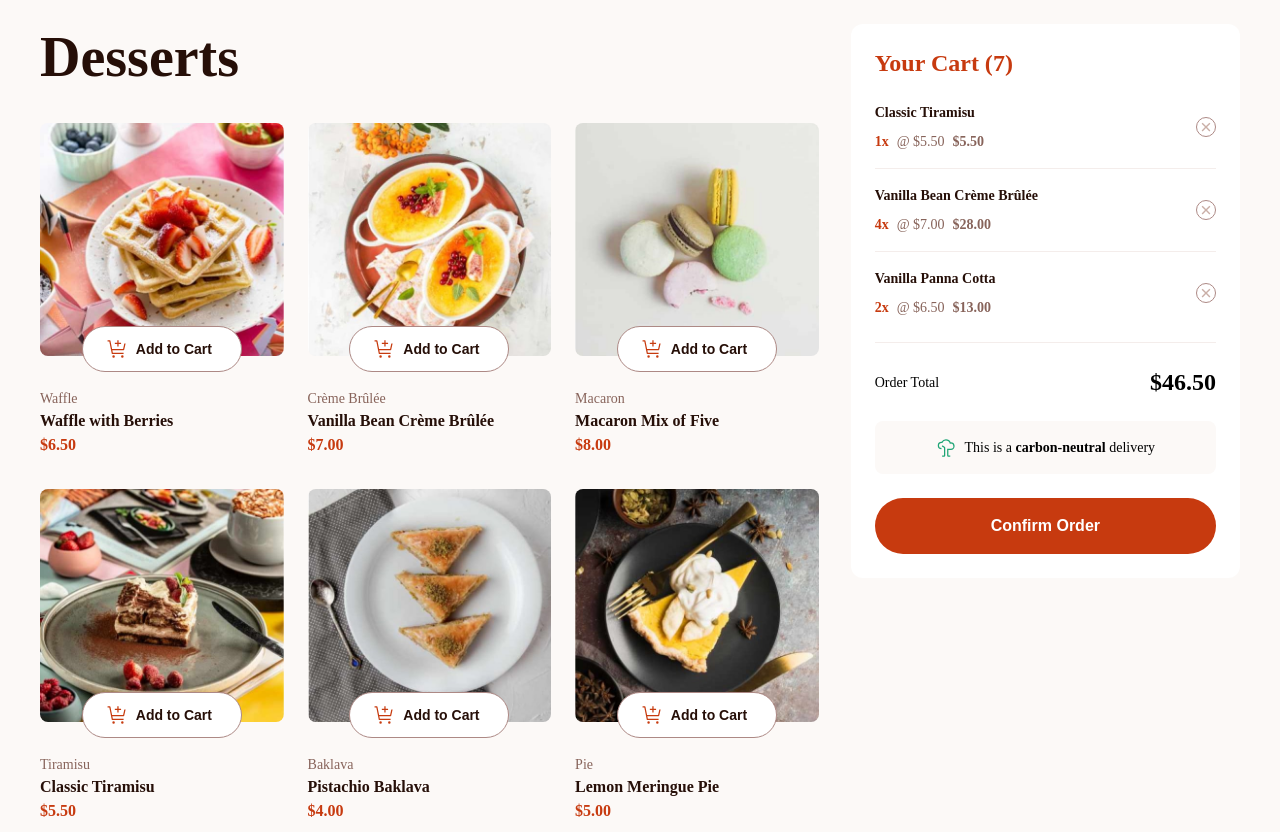
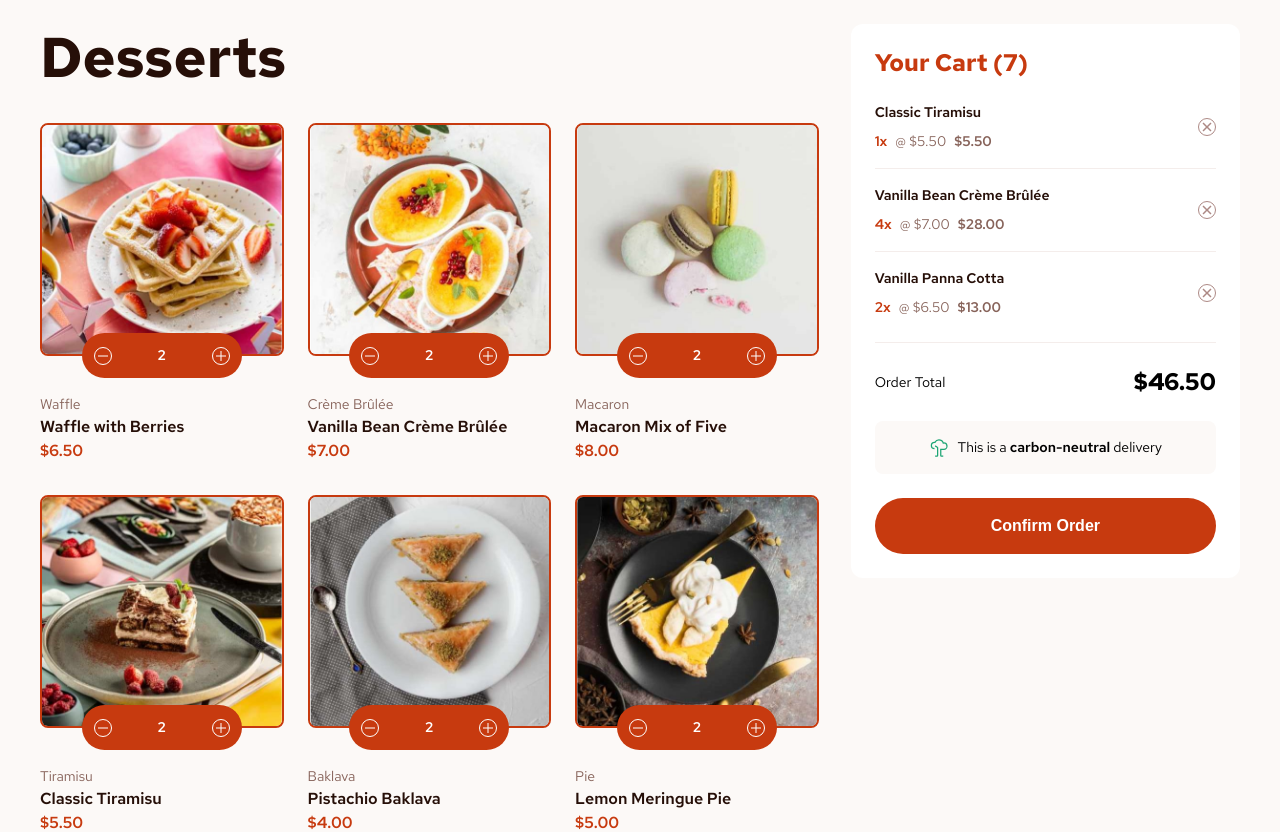
Before and after one commit to samuel-adu/product-list-with-cart, a React (Vite) app: page / in a window 1280 px wide. Shown: the top 832 px of the page. Built offline with nearby package versions, Linux system fonts and the light colour scheme.

Commit message:
add font and cart quantity button

```diff
--- a/index.html
+++ b/index.html
@@ -4,6 +4,12 @@
     <meta charset="UTF-8" />
     <link rel="icon" type="image/svg+xml" href="/vite.svg" />
     <meta name="viewport" content="width=device-width, initial-scale=1.0" />
+    <link rel="preconnect" href="https://fonts.googleapis.com" />
+    <link rel="preconnect" href="https://fonts.gstatic.com" crossorigin />
+    <link
+      href="https://fonts.googleapis.com/css2?family=Red+Hat+Text:wght@300..700&display=swap"
+      rel="stylesheet"
+    />
     <title>Product List With Cart</title>
   </head>
   <body>
--- a/package.json
+++ b/package.json
@@ -11,7 +11,8 @@
   },
   "dependencies": {
     "react": "^19.0.0",
-    "react-dom": "^19.0.0"
+    "react-dom": "^19.0.0",
+    "react-icons": "^5.5.0"
   },
   "devDependencies": {
     "@eslint/js": "^9.21.0",
--- a/src/App.css
+++ b/src/App.css
@@ -1,4 +1,14 @@
-img {
+body {
+  background-color: var(--rose-50);
+  font-family: var(--ff-primary);
+}
+
+ul {
+  list-style: none;
+}
+
+img,
+picture {
   max-width: 100%;
   display: block;
 }
@@ -24,21 +34,64 @@ img {
   margin-bottom: var(--spacing-300);
 }
 
+.text-preset-1 {
+  font-size: var(--text-xl);
+  line-height: 120%;
+  letter-spacing: 0;
+  font-weight: 700;
+}
+
+.text-preset-2 {
+  font-size: var(--text-lg);
+  line-height: 125%;
+  letter-spacing: 0;
+  font-weight: 700;
+}
+
+.text-preset-3 {
+  font-size: var(--text-base);
+  line-height: 150%;
+  letter-spacing: 0;
+  font-weight: 600;
+}
+
+.text-preset-4 {
+  font-size: var(--text-sm);
+  line-height: 150%;
+  letter-spacing: 0;
+  font-weight: 400;
+}
+
+.text-preset-4--bold {
+  font-size: var(--text-sm);
+  line-height: 150%;
+  letter-spacing: 0;
+  font-weight: 600;
+}
+
 .btn {
+  display: inline-block;
+  background: none;
   cursor: pointer;
   border: none;
+  line-height: 0;
 }
 
 .btn--primary {
   background-color: var(--red);
   color: var(--white);
   width: 100%;
-  padding: var(--spacing-200);
+  padding: var(--spacing-200) var(--spacing-300);
   border-radius: 999px;
   font-size: var(--text-base);
   line-height: 150%;
   letter-spacing: 0;
   font-weight: 600;
+  text-transform: capitalize;
+}
+
+.btn--primary:hover {
+  background-color: var(--rose-500);
 }
 
 .btn-add-to-cart {
@@ -48,16 +101,11 @@ img {
   border: 1px solid var(--rose-400);
   background-color: var(--white);
   color: var(--rose-900);
-  font-weight: bold;
+  font-weight: var(--fw-semi-bold);
   display: inline-flex;
   align-items: center;
   gap: var(--spacing-100);
   white-space: nowrap;
-  position: absolute;
-  bottom: 0;
-  left: 50%;
-  transform: translateX(-50%);
-  width: 160px;
 }
 
 .btn-add-to-cart:hover {
@@ -67,6 +115,50 @@ img {
 
 .btn-add-to-cart:active {
   background-color: var(--red);
+  color: var(--white);
+}
+
+.btn-remove-item {
+  color: var(--rose-400);
+  font-size: var(--text-base);
+  font-weight: var(--fw-bold);
+  border-radius: 50%;
+  color: var(--rose-400);
+  border: 1.5px solid var(--rose-400);
+}
+
+.btn-remove-item:hover {
+  color: var(--rose-900);
+  border-color: var(--rose-900);
+}
+
+.added-item-quantity {
+  display: flex;
+  align-items: center;
+  justify-content: space-between;
+  background-color: var(--red);
+  padding: var(--spacing-150);
+  border-radius: 999px;
+}
+
+.btn-quantity {
+  color: var(--white);
+  font-size: var(--text-base);
+  border: 1.5px solid var(--white);
+  border-radius: 50%;
+  font-weight: var(--fw-semi-bold);
+}
+
+.btn-quantity:hover {
+  background-color: var(--white);
+  color: var(--red);
+}
+
+.cart-item-quantity {
+  font-size: var(--text-sm);
+  line-height: 150%;
+  letter-spacing: 0;
+  font-weight: var(--fw-semi-bold);
   color: var(--white);
 }
 
--- a/src/components/Cart/Cart.css
+++ b/src/components/Cart/Cart.css
@@ -37,14 +37,6 @@
   gap: var(--spacing-100);
 }
 
-.cart-item__btn {
-  border-radius: 50%;
-  color: var(--rose-400);
-  border: 1px solid var(--rose-400);
-  background-color: var(--white);
-  padding: 0.25rem;
-}
-
 .cart-item__name {
   color: var(--rose-900);
   margin-bottom: var(--spacing-100);
--- a/src/components/Cart/CartItem.tsx
+++ b/src/components/Cart/CartItem.tsx
@@ -1,4 +1,4 @@
-import removeIcon from '/src/assets/images/icon-remove-item.svg';
+import { IoCloseSharp } from 'react-icons/io5';
 
 interface CartItemProps {
   name: string;
@@ -24,7 +24,7 @@ function CartItem({ name, price, quantity }: CartItemProps) {
         </div>
       </div>
       <button className="btn btn-remove-item cart-item__btn">
-        <img src={removeIcon} alt="" />
+        <IoCloseSharp />
       </button>
     </div>
   );
--- a/src/components/Modal/Modal.css
+++ b/src/components/Modal/Modal.css
@@ -70,7 +70,7 @@
   white-space: nowrap;
   overflow: hidden;
   text-overflow: ellipsis;
-  width: 20ch;
+  width: 16ch;
   margin-bottom: var(--spacing-50);
 }
 
--- a/src/components/Modal/Modal.tsx
+++ b/src/components/Modal/Modal.tsx
@@ -34,7 +34,9 @@ function Modal({ confirmedItems }: ModalProps) {
 
       <div className="modal__body">
         <ul className="modal__list">
-          {confirmedItems.map((item, index) => (
+          {confirmedItems.map((item, index) => {
+            const amount = item.price * item.quantity;
+            return (
               <Fragment key={item.name}>
                 <li>
                   <div className="confirmed-item">
@@ -56,16 +58,15 @@ function Modal({ confirmedItems }: ModalProps) {
                       </div>
                     </div>
 
-                  <p className="confirmed__amount">
-                    {item.price * item.quantity}
-                  </p>
+                    <p className="confirmed__amount">${amount.toFixed(2)}</p>
                   </div>
                 </li>
                 {index < confirmedItems.length - 1 && (
                   <div className="separator separator--sm"></div>
                 )}
               </Fragment>
-          ))}
+            );
+          })}
         </ul>
 
         <div className="separator separator--lg"></div>
--- a/src/components/ProductList/ProductCard.tsx
+++ b/src/components/ProductList/ProductCard.tsx
@@ -1,4 +1,6 @@
 import cartIcon from '/src/assets/images/icon-add-to-cart.svg';
+import { IoRemoveSharp } from 'react-icons/io5';
+import { IoAddSharp } from 'react-icons/io5';
 
 function ProductCard({
   desktopImage,
@@ -7,6 +9,8 @@ function ProductCard({
   name,
   category,
   price,
+  isInCart,
+  quantity,
 }: {
   desktopImage: string;
   tabletImage: string;
@@ -14,31 +18,42 @@ function ProductCard({
   name: string;
   category: string;
   price: number;
+  isInCart: boolean;
+  quantity: number;
 }) {
   return (
     <div className="product__card">
       <div className="product__preview">
         <picture>
-          <source
-            media="(min-width: 1024px)"
-            srcSet={desktopImage}
-            className="product__image"
-          />
-          <source
-            media="(min-width: 640px)"
-            srcSet={tabletImage}
-            className="product__image"
-          />
+          <source media="(min-width: 1024px)" srcSet={desktopImage} />
+          <source media="(min-width: 640px)" srcSet={tabletImage} />
           <img
             src={mobileImage}
             alt="product image"
-            className="product__image"
+            className={`product__image ${isInCart ? 'added' : ''}`}
           />
         </picture>
-        <button className="btn btn-add-to-cart">
-          <img src={cartIcon} alt="" className="btn__icon" />
-          Add to Cart
-        </button>
+
+        <div className="product-card__control">
+          {isInCart ? (
+            <div className="added-item-quantity">
+              <button className="btn btn-increment btn-quantity">
+                <IoRemoveSharp />
+              </button>
+
+              <p className="cart-item-quantity">{quantity}</p>
+
+              <button className="btn btn-decrement btn-quantity">
+                <IoAddSharp />
+              </button>
+            </div>
+          ) : (
+            <button className="btn btn-add-to-cart">
+              <img src={cartIcon} alt="" className="btn__icon" />
+              Add to Cart
+            </button>
+          )}
+        </div>
       </div>
 
       <div className="product__info">
--- a/src/components/ProductList/ProductList.css
+++ b/src/components/ProductList/ProductList.css
@@ -1,3 +1,7 @@
+.product__image.added {
+  border: 2px solid var(--red);
+}
+
 .productlist__heading {
   font-size: var(--text-xl);
   font-weight: 700;
@@ -15,7 +19,15 @@
 .product__preview {
   position: relative;
   margin-bottom: var(--spacing-200);
-  padding-bottom: var(--spacing-200);
+  padding-bottom: 22px;
+}
+
+.product-card__control {
+  position: absolute;
+  bottom: 0;
+  left: 50%;
+  transform: translateX(-50%);
+  width: 160px;
 }
 
 .product__image {
--- a/src/components/ProductList/ProductList.tsx
+++ b/src/components/ProductList/ProductList.tsx
@@ -37,6 +37,8 @@ function ProductList({ products }: ProductListProps) {
               name={product.name}
               price={product.price}
               category={product.category}
+              isInCart={true}
+              quantity={2}
             />
           </li>
         ))}
--- a/src/index.css
+++ b/src/index.css
@@ -19,6 +19,18 @@
   --rose-100: hsl(13, 31%, 94%);
   --rose-50: hsl(20, 50%, 98%);
 
+  --ff-primary: 'Red Hat Text', sans-serif;
+
+  --fw-bold: 700;
+  --fw-semi-bold: 600;
+  --fw-regular: 400;
+
+  --text-xl: clamp(2.5rem, 4vw + 1rem, 3.5rem);
+  --text-lg: 1.5rem;
+  --text-base: 1rem;
+  --text-sm: 0.875rem;
+  --text-xs: 0.75rem;
+
   --spacing-1100: 5.5rem;
   --spacing-500: 2.5rem;
   --spacing-400: 2rem;
@@ -27,53 +39,4 @@
   --spacing-150: 0.75rem;
   --spacing-100: 0.5rem;
   --spacing-50: 0.25rem;
-
-  --text-xl: clamp(2.5rem, 4vw + 1rem, 3.5rem);
-  --text-lg: 1.5rem;
-  --text-base: 1rem;
-  --text-sm: 0.875rem;
-  --text-xs: 0.75rem;
 }
-
-body {
-  background-color: var(--rose-50);
-}
-
-ul {
-  list-style: none;
-}
-
-.text-preset-1 {
-  font-size: var(--text-xl);
-  line-height: 120%;
-  letter-spacing: 0;
-  font-weight: 700;
-}
-
-.text-preset-2 {
-  font-size: var(--text-lg);
-  line-height: 125%;
-  letter-spacing: 0;
-  font-weight: 700;
-}
-
-.text-preset-3 {
-  font-size: var(--text-base);
-  line-height: 150%;
-  letter-spacing: 0;
-  font-weight: 600;
-}
-
-.text-preset-4 {
-  font-size: var(--text-sm);
-  line-height: 150%;
-  letter-spacing: 0;
-  font-weight: 400;
-}
-
-.text-preset-4--bold {
-  font-size: var(--text-sm);
-  line-height: 150%;
-  letter-spacing: 0;
-  font-weight: 600;
-}
```
Also changed, not shown: 1 other file (tests, documents, lock files or other folders). Lines whose indentation alone changed are shown as unchanged.
